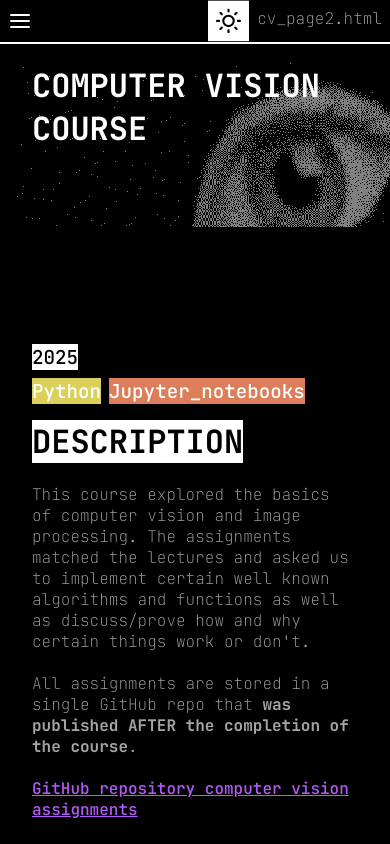
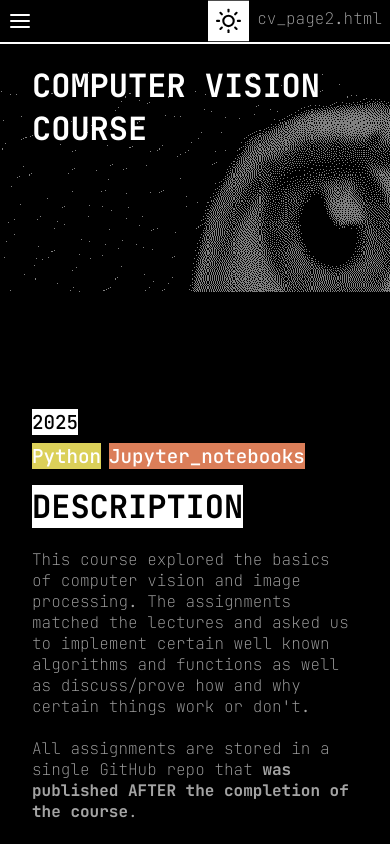
Before and after one commit to TPdkr/cv_page2, a React (Vite) app in the folder website/: page /cv_page2/projects/vision in a window 390 px wide. Shown: the top 844 px of the page. Built offline with nearby package versions, Linux system fonts and the light colour scheme; no server answers.

Commit message:
made aspect ratios of headers a bit mobile friendly

```diff
--- a/website/src/atomics/projects.module.css
+++ b/website/src/atomics/projects.module.css
@@ -24,6 +24,13 @@ HEADER
     max-width: 30rem;
 }
 
+@media (max-width: 37rem){
+    .headerImg{
+        aspect-ratio: 1.5;
+        object-fit: cover;
+    }
+}
+
 /*
 ===============================================================================
 SNAPSHOT
--- a/website/src/projects/projects.module.css
+++ b/website/src/projects/projects.module.css
@@ -91,6 +91,11 @@ HEADER
         text-align: left;
         align-items: left;
     }
+
+    .sunset{
+        aspect-ratio: 1.5;
+        object-fit: cover;
+    }
 }
 
 
```
